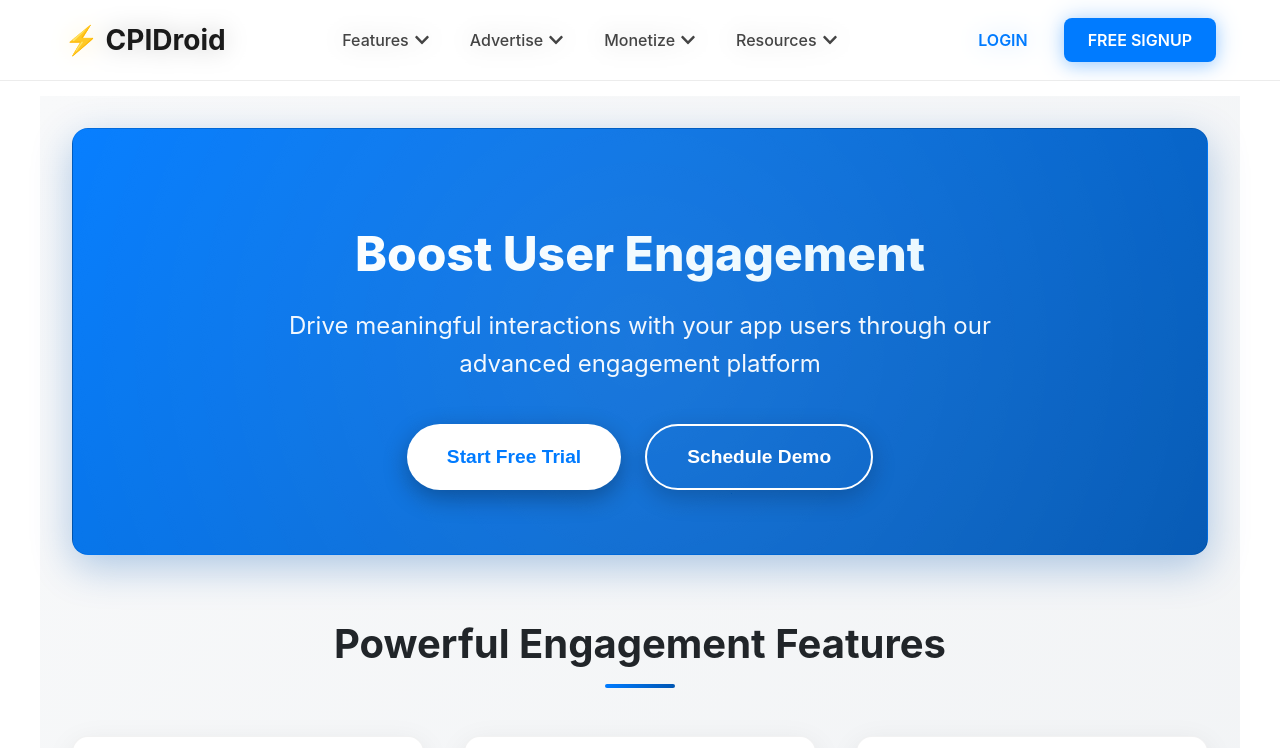
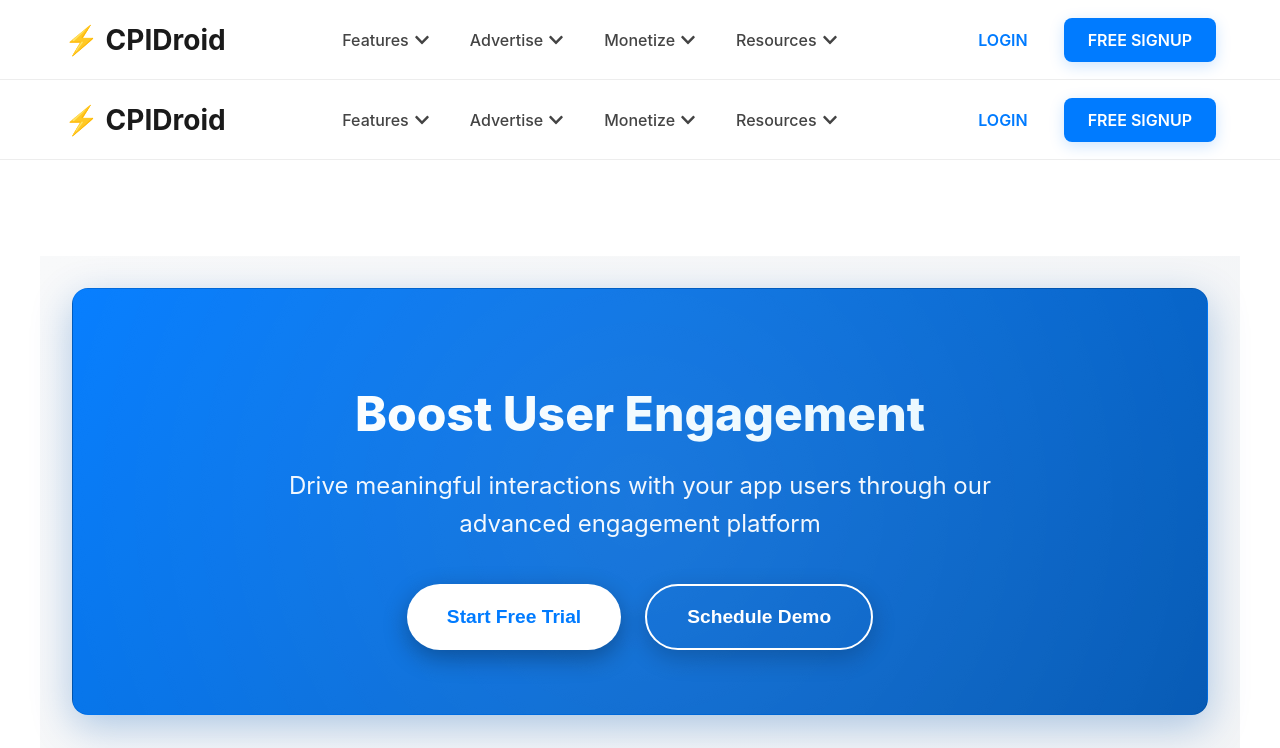
Before and after one commit to apex2224/Ziion, a React (Create React App) app: page /boost-engagement in a window 1280 px wide. Shown: the top 748 px of the page. Built offline with nearby package versions, Linux system fonts and the light colour scheme; a web font is replaced by a local one.

Commit message:
fix slidebar/scrollbar

```diff
--- a/src/App.css
+++ b/src/App.css
@@ -6,7 +6,6 @@
 body {
   margin: 0;
   padding: 0;
-  overflow-x: hidden;
   font-family: -apple-system, BlinkMacSystemFont, 'Segoe UI', 'Roboto', 'Oxygen',
     'Ubuntu', 'Cantarell', 'Fira Sans', 'Droid Sans', 'Helvetica Neue',
     sans-serif;
@@ -14,17 +13,47 @@ body {
   -moz-osx-font-smoothing: grayscale;
 }
 
+/* Hide scrollbars for Webkit browsers (Chrome, Safari, newer Edge) */
+body::-webkit-scrollbar {
+  display: none;
+}
+
+/* Hide scrollbars for Firefox */
+body {
+  scrollbar-width: none;
+}
+
 #root {
   width: 100%;
   max-width: 100%;
-  overflow-x: hidden;
+  overflow: hidden;
+}
+
+/* Hide scrollbars for Webkit browsers (Chrome, Safari, newer Edge) */
+#root::-webkit-scrollbar {
+  display: none;
+}
+
+/* Hide scrollbars for Firefox */
+#root {
+  scrollbar-width: none;
 }
 
 /* Ensure routes don't cause horizontal overflow */
 .route-container {
   width: 100%;
   max-width: 100%;
-  overflow-x: hidden;
+  overflow: hidden;
+}
+
+/* Hide scrollbars for Webkit browsers (Chrome, Safari, newer Edge) */
+.route-container::-webkit-scrollbar {
+  display: none;
+}
+
+/* Hide scrollbars for Firefox */
+.route-container {
+  scrollbar-width: none;
 }
 
 /* Base responsive styles */
--- a/src/components/layout/footer/Footer.module.css
+++ b/src/components/layout/footer/Footer.module.css
@@ -5,6 +5,7 @@
   font-family: -apple-system, BlinkMacSystemFont, 'Segoe UI', Roboto, 'Helvetica Neue', Arial, sans-serif;
   font-size: 14px;
   line-height: 1.6;
+  overflow-x: hidden;
 }
 
 /* --- Main Content Area (Links) --- */
--- a/src/components/layout/header/Header.module.css
+++ b/src/components/layout/header/Header.module.css
@@ -11,7 +11,7 @@ body {
 }
 
 .header {
-  position: absolute;
+  position: relative;
   top: 0;
   left: 0;
   width: 100%;
@@ -21,6 +21,7 @@ body {
   background-color: rgba(255, 255, 255, 0.75); /* More opaque */
   border-bottom: 1px solid rgba(220, 220, 220, 0.5);
   transition: background-color 0.3s ease-in-out, box-shadow 0.3s ease-in-out;
+  height: 80px;
 }
 
 /* Add a shadow on scroll to make it pop */
--- a/src/components/sections/Features.module.css
+++ b/src/components/sections/Features.module.css
@@ -11,7 +11,7 @@
 /* These pseudo-elements create the wave effect at the bottom */
 .featuresSection::before,
 .featuresSection::after {
-  content: '';
+  content: "";
   position: absolute;
   bottom: 0;
   left: 0;
--- a/src/components/sections/TopPage.module.css
+++ b/src/components/sections/TopPage.module.css
@@ -3,8 +3,8 @@
   display: flex;
   align-items: center;
   justify-content: space-between;
-  min-height: 100vh;
-  padding: 80px 5%;
+  min-height: calc(100vh - 80px); /* Account for header height */
+  padding: 0 5%;
   color: #ffffff;
   background: radial-gradient(
       circle at 50% 30%,
@@ -13,12 +13,13 @@
     ),
     linear-gradient(145deg, #1e3a8a, #0a192f);
   box-sizing: border-box;
-
+  overflow-x: hidden; /* Prevent horizontal scrollbars */
 }
 
 .heroContent {
   flex: 1;
   max-width: 600px;
+  padding: 80px 0; /* Add top and bottom padding instead */
 }
 
 .heroImage {
@@ -144,13 +145,14 @@
   .hero {
     flex-direction: column;
     text-align: center;
-    padding: 60px 3%;
-    min-height: 85vh;
+    padding: 0 3%;
+    min-height: auto; /* Use auto height on smaller screens */
   }
 
   .heroContent {
     max-width: 100%;
     margin-bottom: 40px;
+    padding: 80px 0;
   }
 
   .heroButtons {
@@ -183,8 +185,11 @@
 
 @media (max-width: 768px) {
   .hero {
-    padding: 50px 2%;
-    min-height: 80vh;
+    padding: 0 2%;
+  }
+
+  .heroContent {
+    padding: 60px 0;
   }
 
   .heroTitle {
@@ -219,14 +224,16 @@
 
 @media (max-width: 480px) {
   .hero {
-    padding: 40px 2%;
-    min-height: 75vh;
+    padding: 0 2%;
+  }
+
+  .heroContent {
+    padding: 40px 0;
   }
 
   .heroTitle {
     font-size: clamp(1.5rem, 3.5vw, 2.5rem);
     margin-bottom: 10px;
-      margin-top: 4rem;
   }
 
   .heroSubtitle {
--- a/src/components/sections/rbf-faq/Blog.module.css
+++ b/src/components/sections/rbf-faq/Blog.module.css
@@ -1,10 +1,11 @@
 /* --- Blog Section --- */
 .blogSection {
   width: 100%;
-  padding: 80px 5%;
+  padding: 80px 5% 40px 5%; /* Reduced bottom padding to prevent overflow */
   background-color: #ffffff;
   text-align: center;
   box-sizing: border-box; /* Ensures padding doesn't affect width */
+  overflow-x: hidden; /* Prevent horizontal scrollbars */
 }
 
 /* --- Header --- */
--- a/src/index.css
+++ b/src/index.css
@@ -6,7 +6,6 @@ body {
     "Helvetica Neue", sans-serif;
   -webkit-font-smoothing: antialiased;
   -moz-osx-font-smoothing: grayscale;
-  overflow-x: hidden;
 }
 
 code {
@@ -23,7 +22,6 @@ code {
 html,
 body {
   max-width: 100%;
-  overflow-x: hidden;
 }
 
 #root {
```
